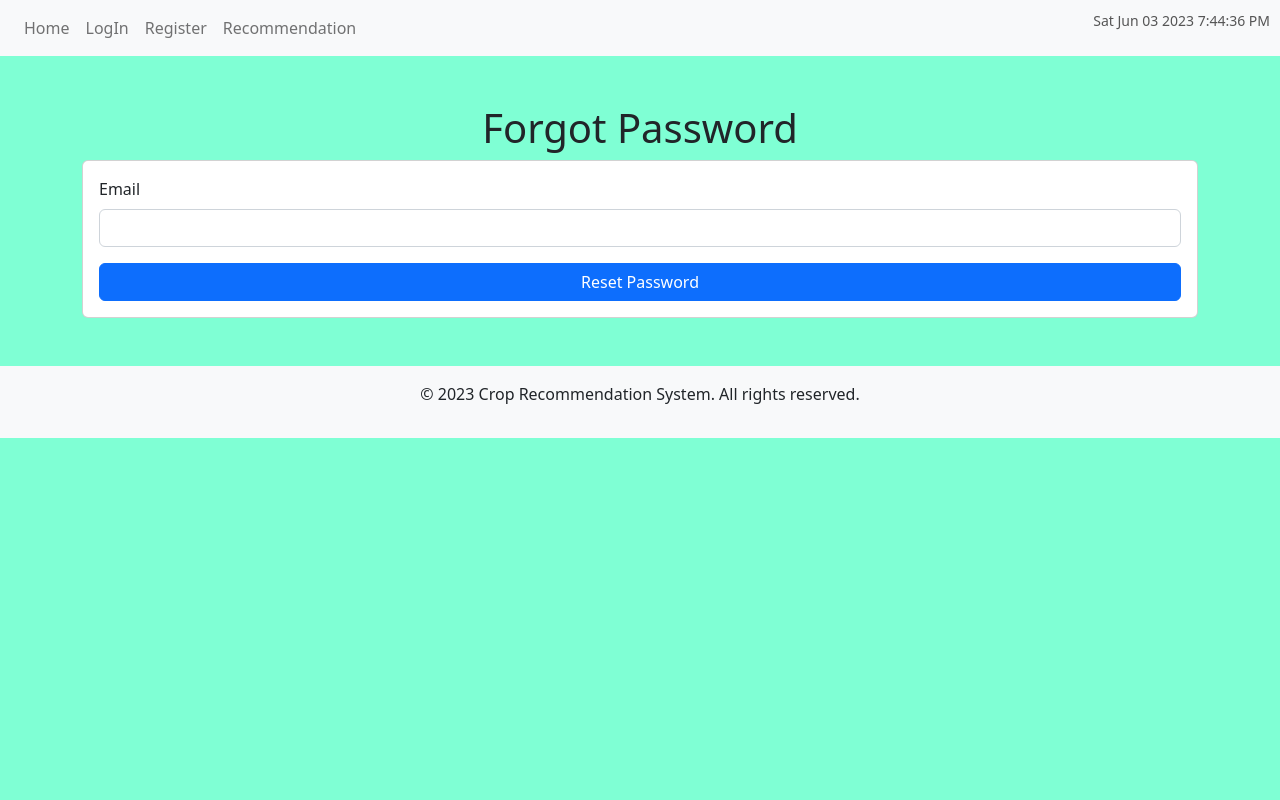
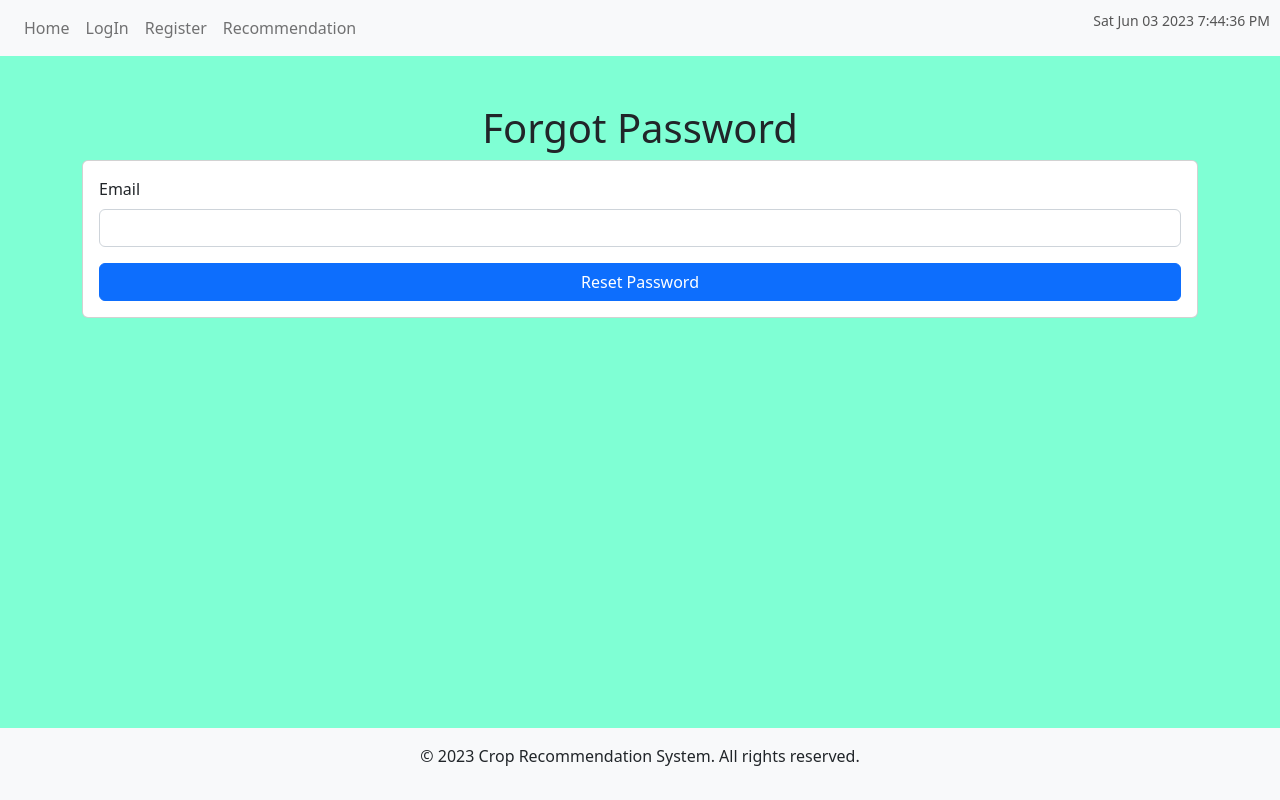
Before and after one commit to Robert-Xsa/Crop-Recommendation-System, a Django app: page /forgot-password/ in a window 1280 px wide. Run offline with Django 4.2, Linux system fonts and the light colour scheme.

Commit message:
footer fixing

```diff
--- a/crops/templates/base.html
+++ b/crops/templates/base.html
@@ -16,9 +16,20 @@
             font-size: 14px;
             color: #555;
         }
+
+        body {
+            display: flex;
+            flex-direction: column;
+            min-height: 100vh;
+            background-color: aquamarine;
+        }
+
+        .content {
+            flex: 1;
+        }
     </style>
 </head>
-<body style="background-color: aquamarine;">
+<body>
 <nav class="navbar navbar-expand-lg navbar-light bg-light">
     <a class="navbar-brand" href="#"> </a>
     <button class="navbar-toggler" type="button" data-toggle="collapse" data-target="#navbarNav"
@@ -55,10 +66,12 @@
     </div>
     <span class="current-date" id="currentDate"></span>
 </nav>
-{% block content %}
-{% endblock %}
+<div class="content">
+    {% block content %}
+    {% endblock %}
+</div>
 
-<footer class="bg-light text-center py-3 mt-5">
+<footer class="bg-light text-center py-3 mt-auto">
     <p>&copy; <span id="currentYear"></span> Crop Recommendation System. All rights reserved.</p>
 </footer>
 
```
Also changed, not shown: db.sqlite3.
